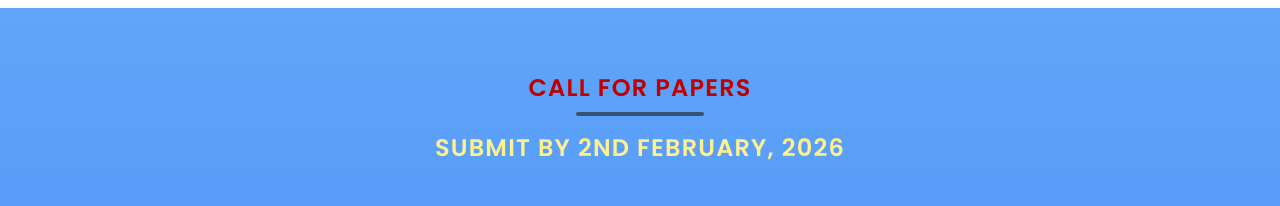
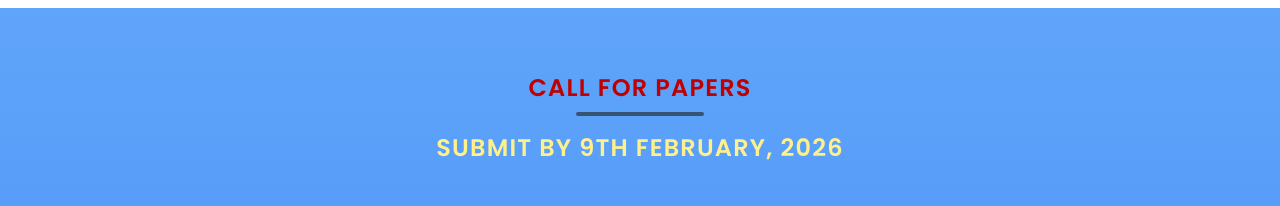
Before and after one commit to ncrtces-team/ncrtces-2026, a React (Vite) app: page / in a window 1280 px wide. Shown: the part 5120-5326 px from the top of the page. Built offline with nearby package versions, Linux system fonts and the light colour scheme.

Commit message:
Update callforpapers.jsx

```diff
--- a/pages/callforpapers.jsx
+++ b/pages/callforpapers.jsx
@@ -14,7 +14,7 @@ const Cfp = () => {
               <div className="w-32 h-[4px] mx-auto bg-[#365372] rounded-xl mt-2 mb-4"></div>
               <div className="text-yellow-200">
                 {" "}
-                Submit by 2nd February, 2026
+                Submit by 9th February, 2026
               </div>
             </h2>
           </header>
```
